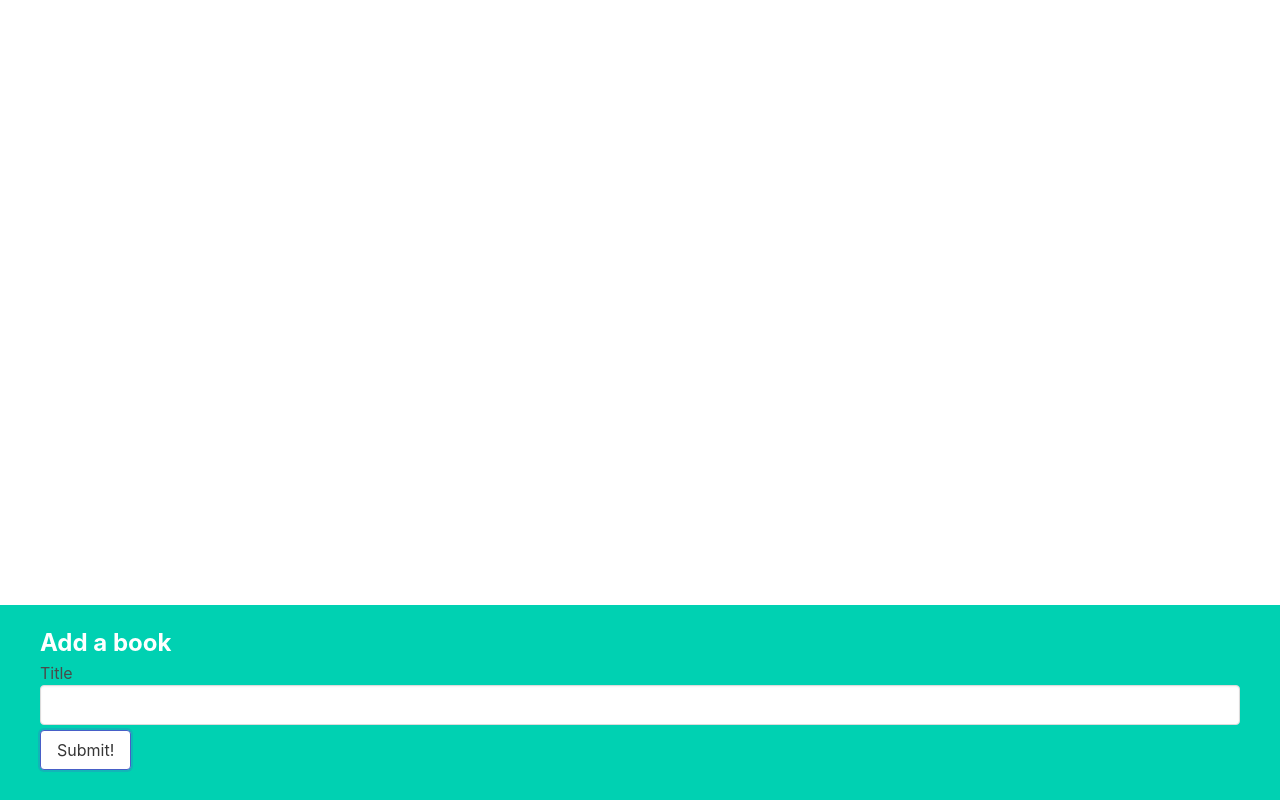
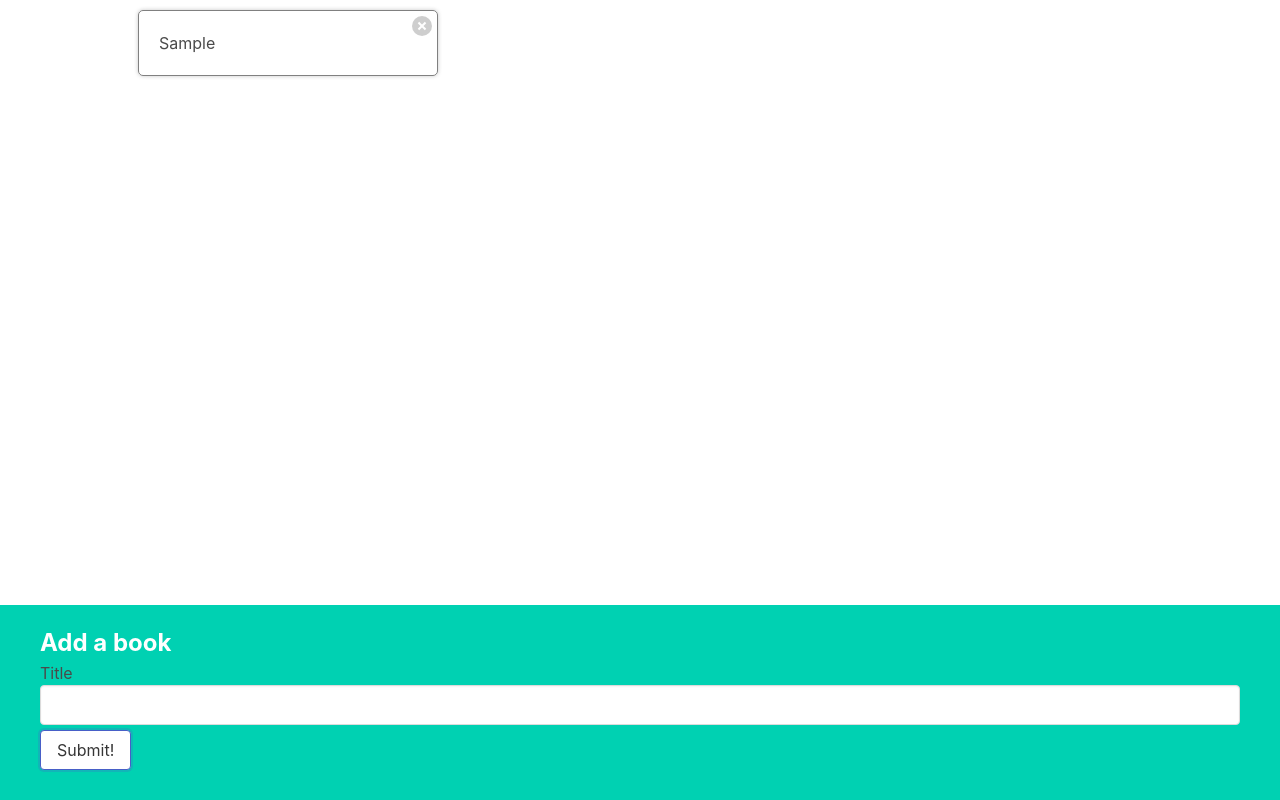
Before and after one commit to cashy-tech/reading-list-app, a React (Create React App) app: page / in a window 1280 px wide. Both pictures are taken after typing "Sample" into the empty fields and a click on the button "Submit!". Built offline with nearby package versions, Linux system fonts and the light colour scheme.

Commit message:
Deleting a book record

```diff
--- a/src/App.jsx
+++ b/src/App.jsx
@@ -1,8 +1,16 @@
 import { useState } from "react";
 import BookCreate from "./components/book-create";
+import BookList from "./components/book-list";
 
 function App() {
   const [books, setBooks] = useState([]);
+
+  const deleteBookById = (id) => {
+    const updatedBooks = books.filter((book) => {
+      return book.id !== id;
+    });
+    setBooks(updatedBooks);
+  };
 
   const handleCreate = (newtitle) => {
     const updatedBooks = [
@@ -12,7 +20,8 @@
     setBooks(updatedBooks);
   };
   return (
-    <div>
+    <div className="app">
+      <BookList onDelete={deleteBookById} books={books} />
       <BookCreate onCreate={handleCreate} />
     </div>
   );
--- a/src/components/book-list.jsx
+++ b/src/components/book-list.jsx
@@ -1,4 +1,9 @@
-function BookList() {
-  return <div>Book List</div>;
+import BookShow from "./book-show";
+
+function BookList({ books, onDelete }) {
+  const renderedBooks = books.map((book) => {
+    return <BookShow onDelete={onDelete} key={book.id} book={book} />;
+  });
+  return <div className="book-list">{renderedBooks}</div>;
 }
 export default BookList;
--- a/src/components/book-show.jsx
+++ b/src/components/book-show.jsx
@@ -1,4 +1,14 @@
-function BookShow() {
-  return <div>BookShow</div>;
+function BookShow({ book, onDelete }) {
+  const handleClick = () => {
+    onDelete(book.id)
+  }
+  return (
+    <div className="book-show">
+      {book.title}
+      <div className="actions">
+        <button className="delete" onClick={handleClick}>Delete</button>
+      </div>
+    </div>
+  );
 }
 export default BookShow;
```
